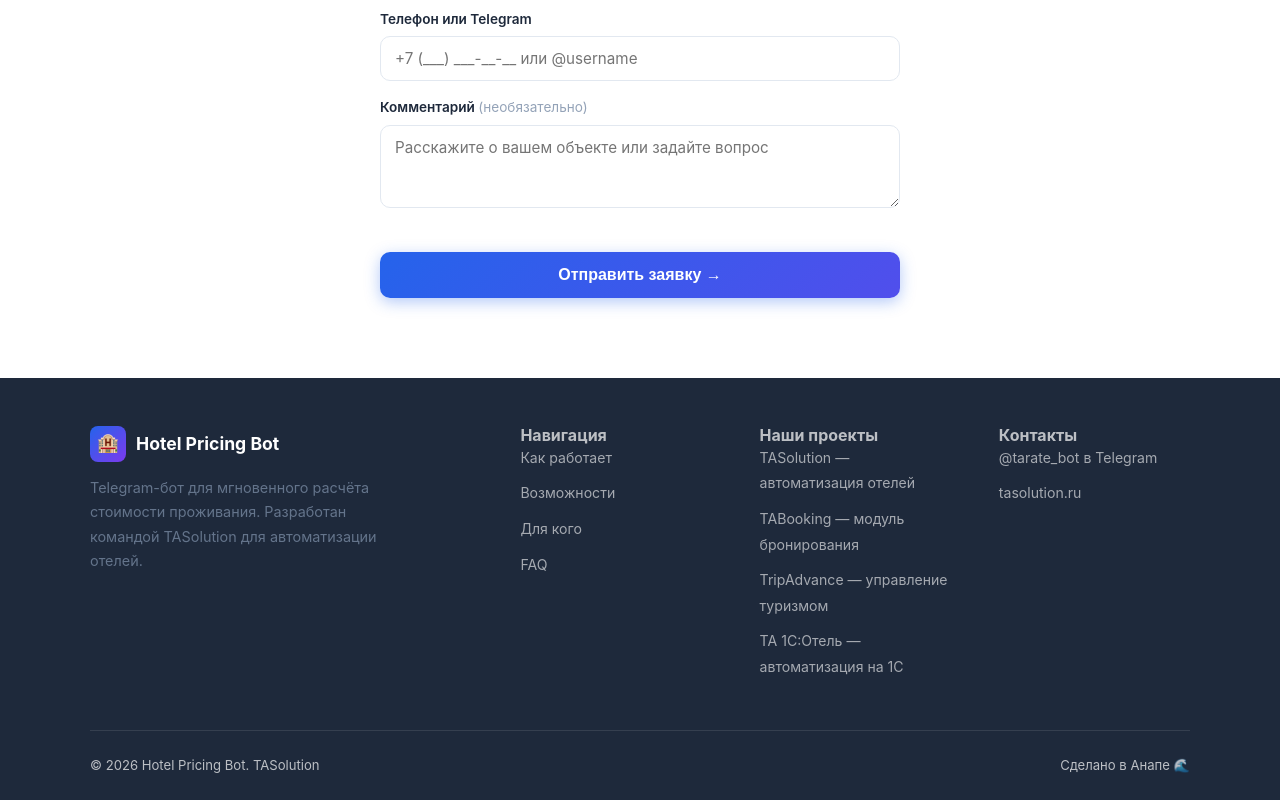
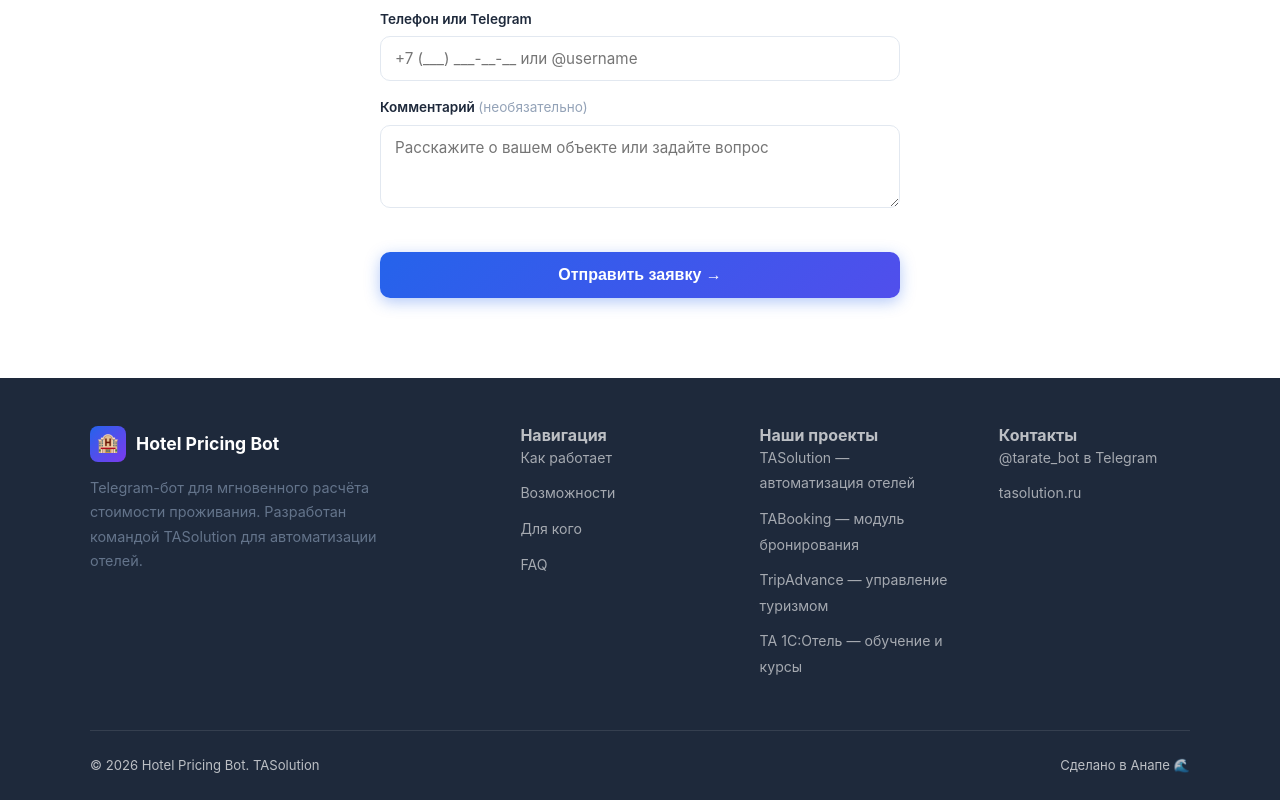
Before and after one commit to byivus/hotel-pricing-bot-landing, a plain HTML site: page index.html in a window 1280 px wide. Shown: the part 5925-6725 px from the top of the page. Drawn offline with Linux system fonts and the light colour scheme.

Commit message:
Уточнить описание ta1chotel.ru — обучение и курсы
Co-Authored-By: Claude Sonnet 4.6 <noreply@anthropic.com>

```diff
--- a/index.html
+++ b/index.html
@@ -1106,7 +1106,7 @@
           <li><a href="https://tasolution.ru/" target="_blank" rel="noopener">TASolution — автоматизация отелей</a></li>
           <li><a href="https://tabooking.ru/" target="_blank" rel="noopener">TABooking — модуль бронирования</a></li>
           <li><a href="https://tripadvance.ru/" target="_blank" rel="noopener">TripAdvance — управление туризмом</a></li>
-          <li><a href="https://ta1chotel.ru/" target="_blank" rel="noopener">TA 1C:Отель — автоматизация на 1С</a></li>
+          <li><a href="https://ta1chotel.ru/" target="_blank" rel="noopener">TA 1С:Отель — обучение и курсы</a></li>
         </ul>
       </div>
       <div>
```
